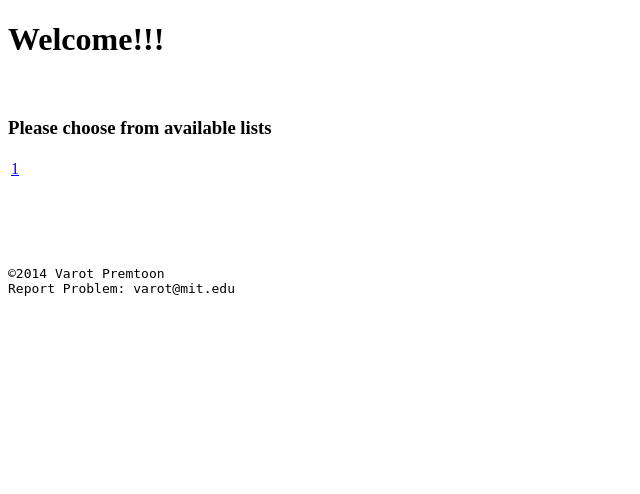
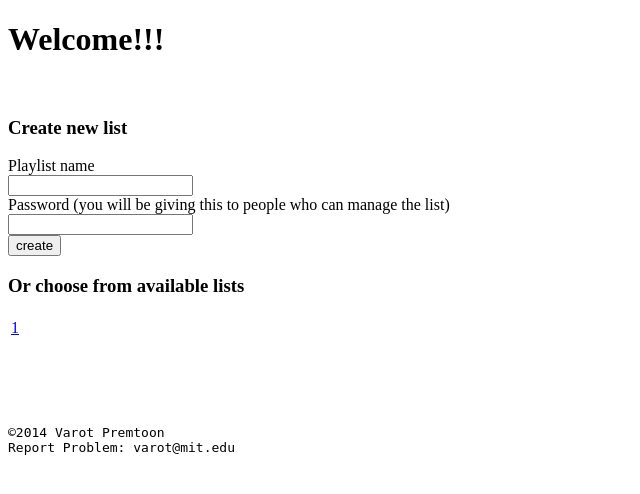
Before and after one commit to moldot/playlist, a Python web app: template app/templates/index.html in a window 1280 px wide. Shown: the top 494 px of the page, without its empty margins (0-640 px from the left). Run offline with Jinja, Linux system fonts and the light colour scheme; the template is opened without the code that fills it: most values are stand-ins (such as "Sample title", 1, 10 or a date in 2020); form fields are guessed from the names that the template uses.

Commit message:
add: create playlist, link to playlist and index; fix: '.data' in form validate

```diff
--- a/app/templates/index.html
+++ b/app/templates/index.html
@@ -2,7 +2,19 @@
 
 {% block content %}
 <h1>Welcome!!!</h1><br>
-<h3>Please choose from available lists</h3>
+<h3>Create new list</h3>
+<form action="" method="post" name="add_playlist">
+    {{ form.hidden_tag() }}
+    <p>
+        Playlist name<br>
+        {{ form.id(size=20) }} <br>
+        {% for error in form.id.errors %}<span style="color: red">{{ error }}</span><br>{% endfor %}
+        Password (you will be giving this to people who can manage the list)<br>
+        {{ form.password(size=20) }} <br>
+        <input type="submit" value="create" />
+    </p>
+</form>
+<h3>Or choose from available lists</h3>
 <table>
     {% for playlist in playlists %}
         <tr>
--- a/app/templates/play.html
+++ b/app/templates/play.html
@@ -4,7 +4,7 @@
 <title>{% if not video.data %}{{ playlist.id }}{% else %}{{ video.data.title }}{% endif %} | SEALMix</title>
 {% endblock %}
 {% block content %}
-<h1>Playlist: {{ playlist.id }}</h1>
+<h1><a href="{{ url_for('index') }}">SEALMix</a> - Playlist: <a href="{{ url_for('play', playlist_id=playlist.id) }}">{{ playlist.id }}</a></h1>
 <h2>Now playing: {% if video %}{{ video.data.title }}{% else %}(no video){% endif %}</h2>
 <div id="player"></div>
 
```
Also changed, not shown: app/forms.py (+4 -4 lines), app/views.py (+11 -4 lines).
